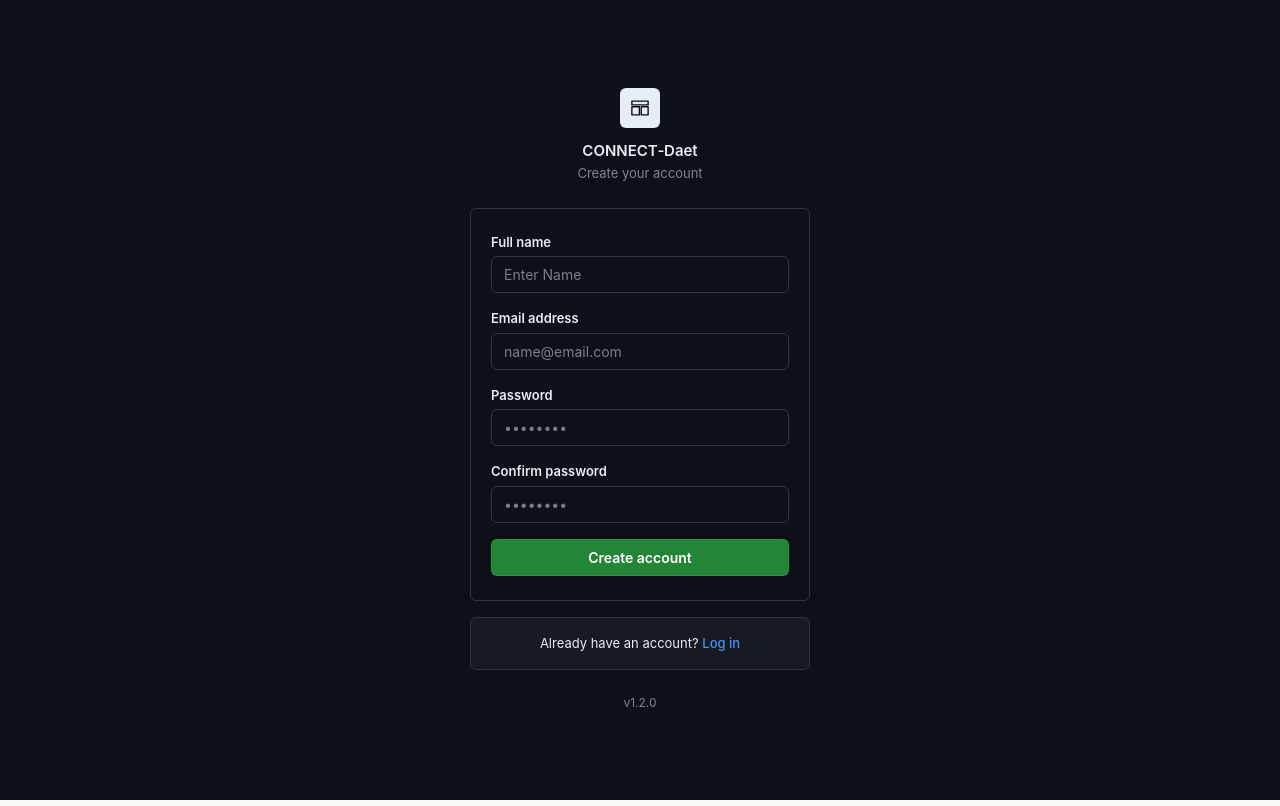
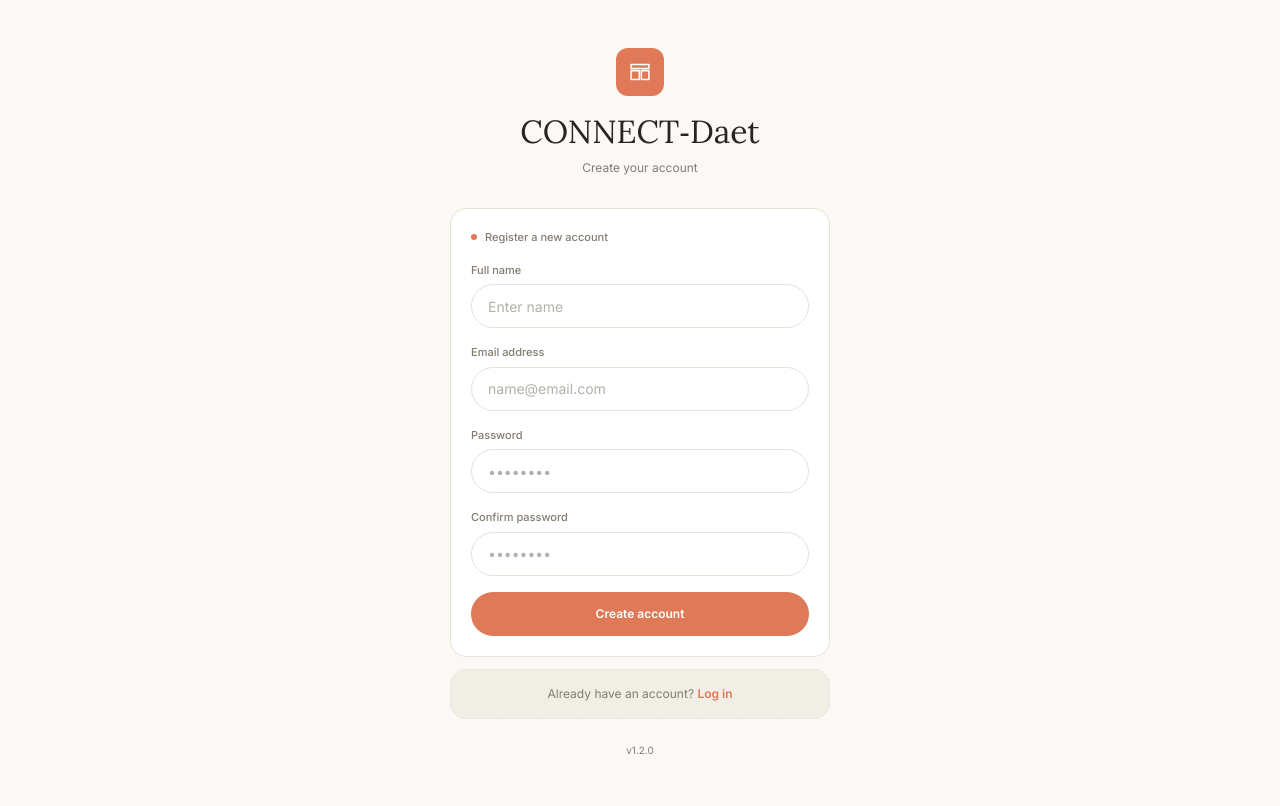
Before and after one commit to ivanlacson00-ux/connect-daet.ai-workflow, a Next.js app: page /register in a window 1280 px wide. Built offline with nearby package versions, Linux system fonts and the light colour scheme; no server answers.

Commit message:
redesigned login/register pages

```diff
--- a/app/(auth)/login/page.tsx
+++ b/app/(auth)/login/page.tsx
@@ -1,17 +1,23 @@
 'use client';
 
-import { useState } from 'react';
+import { useMemo, useState } from 'react';
 import { createClient } from '@/lib/supabase/client';
-import { useRouter } from 'next/navigation';
 import Link from 'next/link';
+
+// ─── Styles ──────────────────────────────────────────────────────────────────
+const fonts = {
+  serif: 'font-serif',
+};
+
+const fieldClasses =
+  'h-11 w-full rounded-full border border-warm-border bg-card px-4 text-sm text-warm-text caret-current outline-none transition-colors placeholder:text-muted-text/60 focus:border-clay';
 
 export default function LoginPage() {
   const [email, setEmail] = useState('');
   const [password, setPassword] = useState('');
   const [loading, setLoading] = useState(false);
   const [error, setError] = useState('');
-  const router = useRouter();
-  const supabase = createClient();
+  const supabase = useMemo(() => createClient(), []);
 
   const handleLogin = async (e: React.FormEvent) => {
     e.preventDefault();
@@ -39,6 +45,7 @@ export default function LoginPage() {
 
     const role = refreshed.user.app_metadata?.role;
 
+    // Loading stays on while the browser redirects
     if (role === 'admin') {
       window.location.href = '/workflow/admin';
     } else if (role === 'approver') {
@@ -46,179 +53,91 @@ export default function LoginPage() {
     } else {
       window.location.href = '/workflow/user';
     }
-
-    setLoading(false);
   };
 
   return (
-    <div
-      className="min-h-screen flex items-center justify-center px-4 py-12"
-      style={{
-        backgroundColor: '#0d1117',
-        fontFamily:
-          '-apple-system, BlinkMacSystemFont, "Segoe UI", "Noto Sans", Helvetica, Arial, sans-serif',
-        color: '#e6edf3',
-      }}
-    >
-      <div className="w-full max-w-[340px]">
-        {/* Wordmark / product identity */}
-        <div className="flex flex-col items-center mb-6">
-          <div
-            className="w-10 h-10 rounded-md flex items-center justify-center mb-3"
-            style={{ backgroundColor: '#e6edf3' }}
-          >
-            <svg width="20" height="20" viewBox="0 0 16 16" fill="none" xmlns="http://www.w3.org/2000/svg">
+    <div className="flex min-h-screen items-center justify-center bg-cream px-4 py-12">
+      <div className="w-full max-w-[380px]">
+        {/* Identity */}
+        <div className="mb-8 flex flex-col items-center text-center max-md:mb-6">
+          <div className="mb-4 flex h-12 w-12 items-center justify-center rounded-xl bg-clay">
+            <svg width="22" height="22" viewBox="0 0 16 16" fill="none" xmlns="http://www.w3.org/2000/svg" aria-hidden="true">
               <path
                 d="M1.5 2.5h13v3h-13v-3ZM1.5 7h6v6.5h-6V7ZM9 7h5.5v6.5H9V7Z"
-                stroke="#0d1117"
+                stroke="white"
                 strokeWidth="1.1"
                 strokeLinejoin="round"
               />
             </svg>
           </div>
-          <span className="text-[15px] font-semibold" style={{ color: '#e6edf3' }}>
+          <h1 className={`${fonts.serif} text-[32px] leading-tight text-warm-text max-md:text-[26px]`}>
             CONNECT&#8209;Daet
-          </span>
-          <span className="text-[13px] mt-0.5" style={{ color: '#7d8590' }}>
-            File workflow tracking
-          </span>
+          </h1>
+          <p className="mt-2 text-xs text-muted-text">File workflow tracking</p>
         </div>
 
         {/* Sign-in card */}
-        <div
-          className="rounded-md px-5 py-6"
-          style={{
-            backgroundColor: '#0d1117',
-            border: '1px solid #30363d',
-          }}
-        >
+        <section className="rounded-2xl border border-warm-border bg-card p-5 max-md:p-3.5">
+          <p className="mb-4 flex items-center gap-2 text-[11px] font-medium text-muted-text">
+            <span className="h-1.5 w-1.5 rounded-full bg-clay" /> Sign in to your account
+          </p>
+
           <form onSubmit={handleLogin} className="space-y-4">
             <div>
-              <label
-                htmlFor="email"
-                className="block text-[13px] font-semibold mb-1"
-                style={{ color: '#e6edf3' }}
-              >
+              <label htmlFor="email" className="mb-1.5 block text-[11px] font-medium text-muted-text">
                 Email address
               </label>
               <input
                 id="email"
                 type="email"
+                autoComplete="email"
                 value={email}
                 onChange={(e) => setEmail(e.target.value)}
-                className="w-full rounded-md px-3 py-[7px] text-[14px] outline-none transition-shadow"
-                style={{
-                  border: '1px solid #30363d',
-                  backgroundColor: '#0d1117',
-                  color: '#e6edf3',
-                }}
-                onFocus={(e) => {
-                  e.currentTarget.style.borderColor = '#1f6feb';
-                  e.currentTarget.style.boxShadow = '0 0 0 3px rgba(31,111,235,0.3)';
-                }}
-                onBlur={(e) => {
-                  e.currentTarget.style.borderColor = '#30363d';
-                  e.currentTarget.style.boxShadow = 'none';
-                }}
+                className={fieldClasses}
                 required
               />
             </div>
 
             <div>
-              <div className="flex items-center justify-between mb-1">
-                <label
-                  htmlFor="password"
-                  className="block text-[13px] font-semibold"
-                  style={{ color: '#e6edf3' }}
-                >
-                  Password
-                </label>
-              </div>
+              <label htmlFor="password" className="mb-1.5 block text-[11px] font-medium text-muted-text">
+                Password
+              </label>
               <input
                 id="password"
                 type="password"
+                autoComplete="current-password"
                 value={password}
                 onChange={(e) => setPassword(e.target.value)}
-                className="w-full rounded-md px-3 py-[7px] text-[14px] outline-none transition-shadow"
-                style={{
-                  border: '1px solid #30363d',
-                  backgroundColor: '#0d1117',
-                  color: '#e6edf3',
-                }}
-                onFocus={(e) => {
-                  e.currentTarget.style.borderColor = '#1f6feb';
-                  e.currentTarget.style.boxShadow = '0 0 0 3px rgba(31,111,235,0.3)';
-                }}
-                onBlur={(e) => {
-                  e.currentTarget.style.borderColor = '#30363d';
-                  e.currentTarget.style.boxShadow = 'none';
-                }}
+                className={fieldClasses}
                 required
               />
             </div>
 
             {error && (
-              <div
-                className="rounded-md px-3 py-2 text-[13px] flex items-start gap-2"
-                style={{
-                  backgroundColor: 'rgba(248,81,73,0.1)',
-                  border: '1px solid rgba(248,81,73,0.4)',
-                  color: '#f85149',
-                }}
-              >
-                <svg
-                  width="14"
-                  height="14"
-                  viewBox="0 0 16 16"
-                  fill="currentColor"
-                  className="mt-[2px] flex-shrink-0"
-                >
-                  <path d="M8 15A7 7 0 1 0 8 1a7 7 0 0 0 0 14ZM8 4a.75.75 0 0 1 .75.75v3.5a.75.75 0 0 1-1.5 0v-3.5A.75.75 0 0 1 8 4Zm0 8a1 1 0 1 1 0-2 1 1 0 0 1 0 2Z" />
-                </svg>
-                <span>{error}</span>
-              </div>
+              <p role="alert" className="rounded-xl border border-rejected-bg bg-rejected-bg/50 px-4 py-3 text-xs font-medium text-rejected-text">
+                {error}
+              </p>
             )}
 
             <button
               type="submit"
               disabled={loading}
-              className="w-full rounded-md py-[7px] text-[14px] font-semibold transition-colors"
-              style={{
-                backgroundColor: loading ? '#2b6b3a' : '#238636',
-                color: '#ffffff',
-                border: '1px solid rgba(240,246,252,0.1)',
-                cursor: loading ? 'default' : 'pointer',
-              }}
-              onMouseEnter={(e) => {
-                if (!loading) e.currentTarget.style.backgroundColor = '#2ea043';
-              }}
-              onMouseLeave={(e) => {
-                if (!loading) e.currentTarget.style.backgroundColor = '#238636';
-              }}
+              className="inline-flex h-11 w-full items-center justify-center rounded-full bg-clay px-6 text-xs font-semibold text-white transition-colors hover:bg-warm-text disabled:opacity-50"
             >
-              {loading ? 'Signing in…' : 'Sign in'}
+              {loading ? 'Signing in...' : 'Sign in'}
             </button>
           </form>
-        </div>
+        </section>
 
-        {/* Register link, outside card GitHub-style */}
-        <div
-          className="mt-4 rounded-md px-5 py-4 text-center text-[13px]"
-          style={{
-            backgroundColor: '#161b22',
-            border: '1px solid #30363d',
-            color: '#e6edf3',
-          }}
-        >
+        {/* Register link */}
+        <div className="mt-3 rounded-2xl border border-dashed border-warm-border bg-sidebar p-4 text-center text-xs text-muted-text">
           New to CONNECT&#8209;Daet?{' '}
-          <Link href="/register" className="font-medium" style={{ color: '#4493f8' }}>
+          <Link href="/register" className="font-semibold text-clay transition-colors hover:text-warm-text">
             Create an account
           </Link>
         </div>
 
-        <p className="text-center text-[12px] mt-6" style={{ color: '#7d8590' }}>
-          v1.0.4
-        </p>
+        <p className="mt-6 text-center text-[10px] text-muted-text">v1.0.4</p>
       </div>
     </div>
   );
--- a/app/(auth)/register/page.tsx
+++ b/app/(auth)/register/page.tsx
@@ -1,23 +1,31 @@
 'use client';
 
-import { useState } from 'react';
+import { useMemo, useState } from 'react';
 import { createClient } from '@/lib/supabase/client';
 import Link from 'next/link';
+
+// ─── Styles ──────────────────────────────────────────────────────────────────
+const fonts = {
+  serif: 'font-serif',
+};
+
+const fieldClasses =
+  'h-11 w-full rounded-full border border-warm-border bg-card px-4 text-sm text-warm-text caret-current outline-none transition-colors placeholder:text-muted-text/60 focus:border-clay';
 
 export default function RegisterPage() {
   const [email, setEmail] = useState('');
   const [fullName, setFullName] = useState('');
   const [password, setPassword] = useState('');
-  const [confirmPassword, setConfirmPassword] = useState(''); // New state
+  const [confirmPassword, setConfirmPassword] = useState('');
   const [loading, setLoading] = useState(false);
-  const [status, setStatus] = useState<{ type: 'error' | 'success', message: string } | null>(null);
+  const [status, setStatus] = useState<{ type: 'error' | 'success'; message: string } | null>(null);
 
-  const supabase = createClient();
+  const supabase = useMemo(() => createClient(), []);
 
   const handleSignUp = async (e: React.FormEvent) => {
     e.preventDefault();
 
-    // Validation: Passwords must match
+    // Validation: passwords must match
     if (password !== confirmPassword) {
       setStatus({ type: 'error', message: 'Passwords do not match.' });
       return;
@@ -33,19 +41,14 @@ export default function RegisterPage() {
         data: {
           full_name: fullName,
           role: 'user',
-        }
-      }
+        },
+      },
     });
 
     if (error) {
       setStatus({ type: 'error', message: error.message });
-      setLoading(false);
     } else {
-      setStatus({
-        type: 'success',
-        message: 'User created successfully.'
-      });
-      setLoading(false);
+      setStatus({ type: 'success', message: 'User created successfully.' });
 
       // Clear form
       setEmail('');
@@ -53,229 +56,133 @@ export default function RegisterPage() {
       setPassword('');
       setConfirmPassword('');
     }
-  };
-
-  const inputStyle = {
-    border: '1px solid #30363d',
-    backgroundColor: '#0d1117',
-    color: '#e6edf3',
-  };
-
-  const handleFocus = (e: React.FocusEvent<HTMLInputElement>) => {
-    e.currentTarget.style.borderColor = '#1f6feb';
-    e.currentTarget.style.boxShadow = '0 0 0 3px rgba(31,111,235,0.3)';
-  };
-
-  const handleBlur = (e: React.FocusEvent<HTMLInputElement>) => {
-    e.currentTarget.style.borderColor = '#30363d';
-    e.currentTarget.style.boxShadow = 'none';
+    setLoading(false);
   };
 
   return (
-    <div
-      className="min-h-screen flex items-center justify-center px-4 py-12"
-      style={{
-        backgroundColor: '#0d1117',
-        fontFamily:
-          '-apple-system, BlinkMacSystemFont, "Segoe UI", "Noto Sans", Helvetica, Arial, sans-serif',
-        color: '#e6edf3',
-      }}
-    >
-      <div className="w-full max-w-[340px]">
-        {/* Wordmark / product identity */}
-        <div className="flex flex-col items-center mb-6">
-          <div
-            className="w-10 h-10 rounded-md flex items-center justify-center mb-3"
-            style={{ backgroundColor: '#e6edf3' }}
-          >
-            <svg width="20" height="20" viewBox="0 0 16 16" fill="none" xmlns="http://www.w3.org/2000/svg">
+    <div className="flex min-h-screen items-center justify-center bg-cream px-4 py-12">
+      <div className="w-full max-w-[380px]">
+        {/* Identity */}
+        <div className="mb-8 flex flex-col items-center text-center max-md:mb-6">
+          <div className="mb-4 flex h-12 w-12 items-center justify-center rounded-xl bg-clay">
+            <svg width="22" height="22" viewBox="0 0 16 16" fill="none" xmlns="http://www.w3.org/2000/svg" aria-hidden="true">
               <path
                 d="M1.5 2.5h13v3h-13v-3ZM1.5 7h6v6.5h-6V7ZM9 7h5.5v6.5H9V7Z"
-                stroke="#0d1117"
+                stroke="white"
                 strokeWidth="1.1"
                 strokeLinejoin="round"
               />
             </svg>
           </div>
-          <span className="text-[15px] font-semibold" style={{ color: '#e6edf3' }}>
+          <h1 className={`${fonts.serif} text-[32px] leading-tight text-warm-text max-md:text-[26px]`}>
             CONNECT&#8209;Daet
-          </span>
-          <span className="text-[13px] mt-0.5" style={{ color: '#7d8590' }}>
-            Create your account
-          </span>
+          </h1>
+          <p className="mt-2 text-xs text-muted-text">Create your account</p>
         </div>
 
         {/* Register card */}
-        <div
-          className="rounded-md px-5 py-6"
-          style={{
-            backgroundColor: '#0d1117',
-            border: '1px solid #30363d',
-          }}
-        >
+        <section className="rounded-2xl border border-warm-border bg-card p-5 max-md:p-3.5">
+          <p className="mb-4 flex items-center gap-2 text-[11px] font-medium text-muted-text">
+            <span className="h-1.5 w-1.5 rounded-full bg-clay" /> Register a new account
+          </p>
+
           <form onSubmit={handleSignUp} className="space-y-4">
             <div>
-              <label
-                htmlFor="fullName"
-                className="block text-[13px] font-semibold mb-1"
-                style={{ color: '#e6edf3' }}
-              >
+              <label htmlFor="fullName" className="mb-1.5 block text-[11px] font-medium text-muted-text">
                 Full name
               </label>
               <input
                 id="fullName"
                 type="text"
+                autoComplete="name"
                 value={fullName}
                 onChange={(e) => setFullName(e.target.value)}
-                className="w-full rounded-md px-3 py-[7px] text-[14px] outline-none transition-shadow"
-                style={inputStyle}
-                onFocus={handleFocus}
-                onBlur={handleBlur}
-                placeholder="Enter Name"
+                className={fieldClasses}
+                placeholder="Enter name"
                 required
               />
             </div>
 
             <div>
-              <label
-                htmlFor="email"
-                className="block text-[13px] font-semibold mb-1"
-                style={{ color: '#e6edf3' }}
-              >
+              <label htmlFor="email" className="mb-1.5 block text-[11px] font-medium text-muted-text">
                 Email address
               </label>
               <input
                 id="email"
                 type="email"
+                autoComplete="email"
                 value={email}
                 onChange={(e) => setEmail(e.target.value)}
-                className="w-full rounded-md px-3 py-[7px] text-[14px] outline-none transition-shadow"
-                style={inputStyle}
-                onFocus={handleFocus}
-                onBlur={handleBlur}
+                className={fieldClasses}
                 placeholder="name@email.com"
                 required
               />
             </div>
 
             <div>
-              <label
-                htmlFor="password"
-                className="block text-[13px] font-semibold mb-1"
-                style={{ color: '#e6edf3' }}
-              >
+              <label htmlFor="password" className="mb-1.5 block text-[11px] font-medium text-muted-text">
                 Password
               </label>
               <input
                 id="password"
                 type="password"
+                autoComplete="new-password"
                 value={password}
                 onChange={(e) => setPassword(e.target.value)}
-                className="w-full rounded-md px-3 py-[7px] text-[14px] outline-none transition-shadow"
-                style={inputStyle}
-                onFocus={handleFocus}
-                onBlur={handleBlur}
+                className={fieldClasses}
                 placeholder="••••••••"
                 required
               />
             </div>
 
             <div>
-              <label
-                htmlFor="confirmPassword"
-                className="block text-[13px] font-semibold mb-1"
-                style={{ color: '#e6edf3' }}
-              >
+              <label htmlFor="confirmPassword" className="mb-1.5 block text-[11px] font-medium text-muted-text">
                 Confirm password
               </label>
               <input
                 id="confirmPassword"
                 type="password"
+                autoComplete="new-password"
                 value={confirmPassword}
                 onChange={(e) => setConfirmPassword(e.target.value)}
-                className="w-full rounded-md px-3 py-[7px] text-[14px] outline-none transition-shadow"
-                style={inputStyle}
-                onFocus={handleFocus}
-                onBlur={handleBlur}
+                className={fieldClasses}
                 placeholder="••••••••"
                 required
               />
             </div>
 
             {status && (
-              <div
-                className="rounded-md px-3 py-2 text-[13px] flex items-start gap-2"
-                style={
+              <p
+                role={status.type === 'error' ? 'alert' : 'status'}
+                className={`rounded-xl border px-4 py-3 text-xs font-medium ${
                   status.type === 'success'
-                    ? {
-                        backgroundColor: 'rgba(63,185,80,0.1)',
-                        border: '1px solid rgba(63,185,80,0.4)',
-                        color: '#3fb950',
-                      }
-                    : {
-                        backgroundColor: 'rgba(248,81,73,0.1)',
-                        border: '1px solid rgba(248,81,73,0.4)',
-                        color: '#f85149',
-                      }
-                }
+                    ? 'border-approved-bg bg-approved-bg/50 text-approved-text'
+                    : 'border-rejected-bg bg-rejected-bg/50 text-rejected-text'
+                }`}
               >
-                <svg
-                  width="14"
-                  height="14"
-                  viewBox="0 0 16 16"
-                  fill="currentColor"
-                  className="mt-[2px] flex-shrink-0"
-                >
-                  {status.type === 'success' ? (
-                    <path d="M13.78 4.22a.75.75 0 0 1 0 1.06l-7.25 7.25a.75.75 0 0 1-1.06 0L2.22 9.28a.75.75 0 0 1 1.06-1.06L6 10.94l6.72-6.72a.75.75 0 0 1 1.06 0Z" />
-                  ) : (
-                    <path d="M8 15A7 7 0 1 0 8 1a7 7 0 0 0 0 14ZM8 4a.75.75 0 0 1 .75.75v3.5a.75.75 0 0 1-1.5 0v-3.5A.75.75 0 0 1 8 4Zm0 8a1 1 0 1 1 0-2 1 1 0 0 1 0 2Z" />
-                  )}
-                </svg>
-                <span>{status.message}</span>
-              </div>
+                {status.message}
+              </p>
             )}
 
             <button
               type="submit"
               disabled={loading}
-              className="w-full rounded-md py-[7px] text-[14px] font-semibold transition-colors"
-              style={{
-                backgroundColor: loading ? '#2b6b3a' : '#238636',
-                color: '#ffffff',
-                border: '1px solid rgba(240,246,252,0.1)',
-                cursor: loading ? 'default' : 'pointer',
-              }}
-              onMouseEnter={(e) => {
-                if (!loading) e.currentTarget.style.backgroundColor = '#2ea043';
-              }}
-              onMouseLeave={(e) => {
-                if (!loading) e.currentTarget.style.backgroundColor = '#238636';
-              }}
+              className="inline-flex h-11 w-full items-center justify-center rounded-full bg-clay px-6 text-xs font-semibold text-white transition-colors hover:bg-warm-text disabled:opacity-50"
             >
-              {loading ? 'Creating account…' : 'Create account'}
+              {loading ? 'Creating account...' : 'Create account'}
             </button>
           </form>
-        </div>
+        </section>
 
-        {/* Login link, outside card GitHub-style */}
-        <div
-          className="mt-4 rounded-md px-5 py-4 text-center text-[13px]"
-          style={{
-            backgroundColor: '#161b22',
-            border: '1px solid #30363d',
-            color: '#e6edf3',
-          }}
-        >
+        {/* Login link */}
+        <div className="mt-3 rounded-2xl border border-dashed border-warm-border bg-sidebar p-4 text-center text-xs text-muted-text">
           Already have an account?{' '}
-          <Link href="/login" className="font-medium" style={{ color: '#4493f8' }}>
+          <Link href="/login" className="font-semibold text-clay transition-colors hover:text-warm-text">
             Log in
           </Link>
         </div>
 
-        <p className="text-center text-[12px] mt-6" style={{ color: '#7d8590' }}>
-          v1.2.0
-        </p>
+        <p className="mt-6 text-center text-[10px] text-muted-text">v1.2.0</p>
       </div>
     </div>
   );
```
